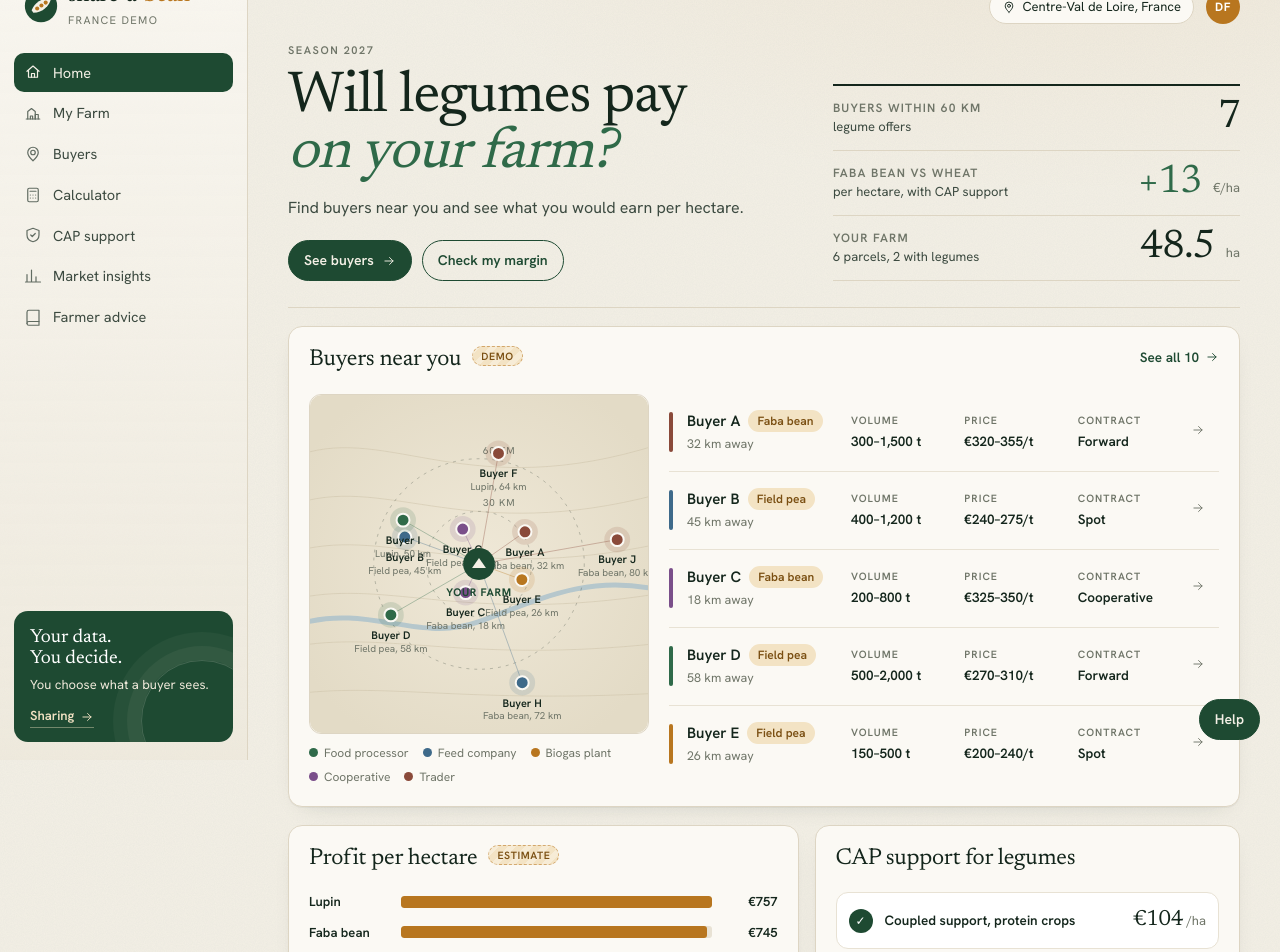
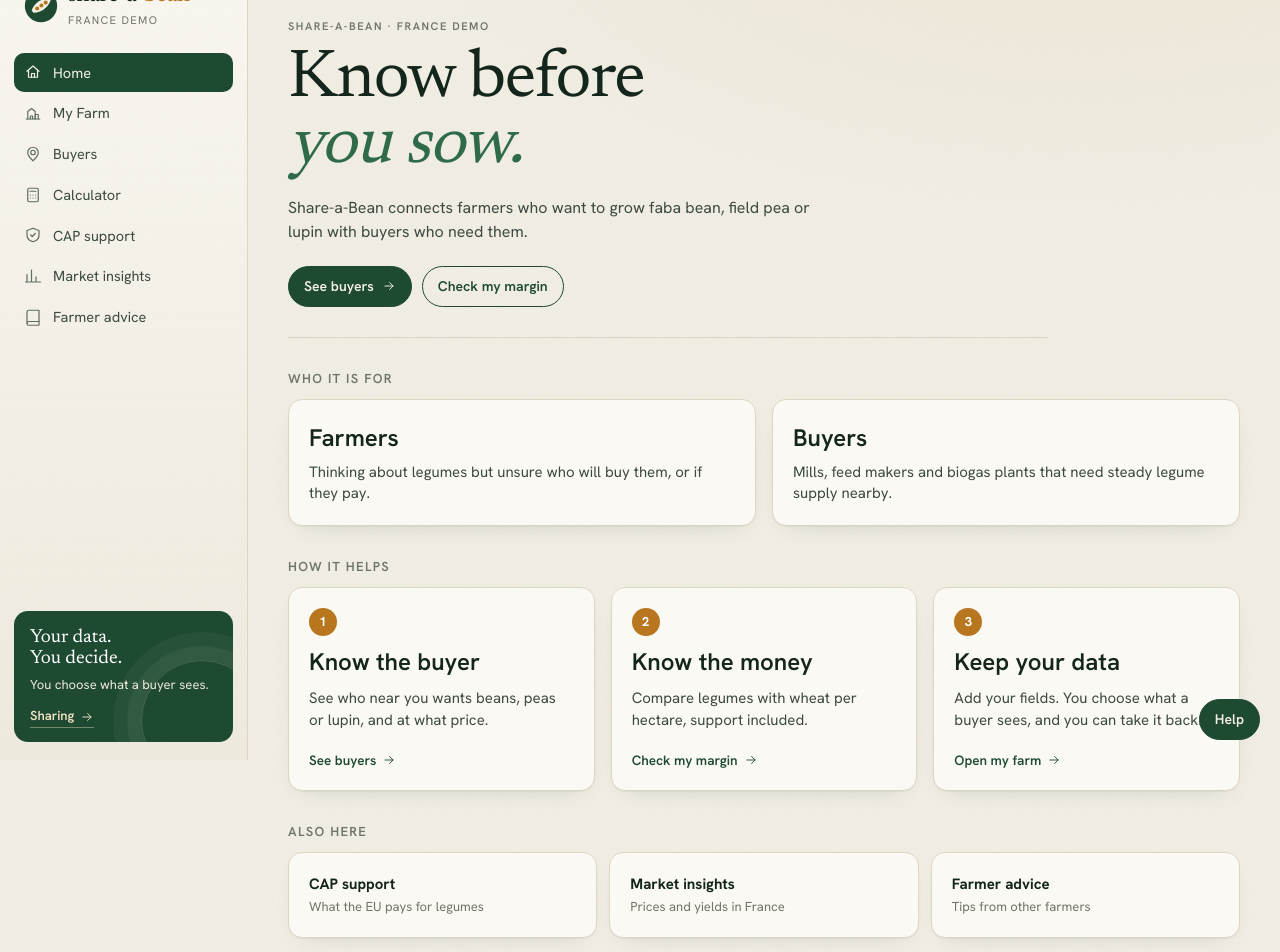
Before and after one commit to st3fansrb/Share-a-Bean, a Next.js app: page / in a window 1280 px wide. Shown: the part 40-992 px from the top of the page. Built offline with nearby package versions, Linux system fonts and the light colour scheme.

Commit message:
Home as an entrance: what, who, how, buttons to tabs
Co-Authored-By: Claude Sonnet 5.5 <noreply@anthropic.com>
Claude-Session: https://claude.ai/code/session_01JVG1BVqYuE899HTGSohLPG

```diff
--- a/app/home.css
+++ b/app/home.css
@@ -1,80 +1,29 @@
-.home { display: flex; flex-direction: column; gap: 18px; }
+.home { display: flex; flex-direction: column; gap: 34px; }
 
-.topbar { display: flex; justify-content: flex-end; align-items: center; gap: 12px; margin-bottom: -6px; }
-.place { display: inline-flex; align-items: center; gap: 6px; font-size: 13px; padding: 6px 12px; border: 1px solid var(--line); border-radius: 999px; background: var(--panel); }
-.avatar { width: 34px; height: 34px; border-radius: 50%; display: grid; place-items: center; background: var(--ochre); color: #fff; font-weight: 700; font-size: 12px; letter-spacing: 0.05em; }
-
-.hero { display: grid; grid-template-columns: minmax(0, 1.25fr) minmax(0, 1fr); gap: 36px; align-items: end; padding: 6px 0 10px; border-bottom: 1px solid var(--line); padding-bottom: 26px; }
-.hero h1 { font-size: 58px; line-height: 0.98; margin: 10px 0 14px; }
-.hero h1 em { display: block; }
-.hero .lede { margin-bottom: 20px; }
+.entrance { padding: 28px 0 30px; border-bottom: 1px solid var(--line); max-width: 760px; }
+.entrance h1 { font-size: 68px; line-height: 0.98; margin: 12px 0 16px; }
+.entrance h1 em { display: block; }
+.entrance .lede { margin-bottom: 22px; max-width: 560px; }
 .actions { display: flex; gap: 10px; flex-wrap: wrap; }
 
-.ledger { margin: 0; display: grid; gap: 0; border-top: 2px solid var(--ink); }
-.ledger > div { display: grid; grid-template-columns: 1fr auto; grid-template-rows: auto auto; column-gap: 12px; padding: 12px 0; border-bottom: 1px solid var(--line); }
-.ledger dt { font-size: 12px; letter-spacing: 0.1em; text-transform: uppercase; color: var(--muted); font-weight: 600; align-self: center; }
-.ledger dd { margin: 0; grid-row: span 2; align-self: center; font-family: var(--display); font-size: 40px; line-height: 1; letter-spacing: -0.02em; }
-.ledger dd small, .big small, .amt small { font-family: var(--body); font-size: 13px; color: var(--muted); letter-spacing: 0; margin-left: 3px; }
-.ledger span { font-size: 13px; color: var(--ink-2); }
-.pos { color: var(--forest-2); }
+.sec { font-size: 13px; letter-spacing: 0.1em; text-transform: uppercase; color: var(--muted); font-weight: 600; font-family: var(--body); margin: 0 0 12px; }
 
-.opps-body { display: grid; grid-template-columns: 340px minmax(0, 1fr); gap: 20px; align-items: start; }
-.mapwrap .buyermap { width: 100%; height: auto; display: block; border-radius: 12px; border: 1px solid var(--line); }
-.legend { list-style: none; padding: 0; margin: 10px 0 0; display: flex; flex-wrap: wrap; gap: 6px 14px; font-size: 12px; color: var(--muted); }
-.legend i { display: inline-block; width: 9px; height: 9px; border-radius: 50%; margin-right: 6px; }
+.who2 { display: grid; grid-template-columns: 1fr 1fr; gap: 16px; }
+.who2 h3 { font-size: 24px; margin: 0 0 6px; }
+.who2 p, .step p { margin: 0; color: var(--ink-2); font-size: 15px; line-height: 1.45; }
 
-.offers { list-style: none; margin: 0; padding: 0; display: flex; flex-direction: column; }
-.offers li + li { border-top: 1px solid var(--line-soft); }
-.offers a { display: grid; grid-template-columns: 4px minmax(150px, 1.4fr) repeat(3, minmax(0, 1fr)) 20px; gap: 14px; align-items: center; padding: 16px 8px 16px 0; text-decoration: none; border-radius: 10px; transition: background 0.15s; }
-.offers a:hover { background: rgba(30, 74, 50, 0.04); }
-.offers a:hover .go { transform: translateX(3px); color: var(--forest); }
-.swatch { width: 4px; height: 40px; border-radius: 4px; }
-.who h3 { font-size: 15px; display: flex; align-items: center; gap: 8px; flex-wrap: wrap; }
-.who .muted { font-size: 12.5px; }
-.fact { font-size: 13.5px; font-weight: 600; }
-.fact span { display: block; font-size: 10.5px; letter-spacing: 0.1em; text-transform: uppercase; color: var(--muted); font-weight: 600; margin-bottom: 2px; }
-.go { color: var(--muted); transition: transform 0.2s, color 0.2s; }
+.steps { list-style: none; margin: 0; padding: 0; display: grid; grid-template-columns: repeat(3, minmax(0, 1fr)); gap: 16px; }
+.step { display: flex; flex-direction: column; gap: 8px; }
+.step h3 { font-size: 24px; margin: 0; }
+.step .num { width: 28px; height: 28px; border-radius: 50%; display: grid; place-items: center; background: var(--ochre); color: #fff; font-weight: 700; font-size: 13px; }
+.step .link { margin-top: auto; padding-top: 10px; }
 
-.trio { display: grid; grid-template-columns: 1.2fr 1fr; gap: 16px; }
-.trio .card { display: flex; flex-direction: column; }
-.trio .link { margin-top: auto; padding-top: 14px; }
+.more { display: grid; grid-template-columns: repeat(3, minmax(0, 1fr)); gap: 12px; }
+.morelink { display: flex; flex-direction: column; gap: 2px; text-decoration: none; color: inherit; transition: background 0.15s; }
+.morelink:hover { background: #fff; }
+.morelink .muted { font-size: 13px; }
 
-.hbars { display: flex; flex-direction: column; gap: 11px; }
-.hb { display: grid; grid-template-columns: 82px 1fr 56px; gap: 10px; align-items: center; font-size: 13px; }
-.hl { color: var(--ink-2); }
-.track { height: 12px; background: var(--line-soft); border-radius: 3px; overflow: hidden; }
-.fill { display: block; height: 100%; background: #9aab9c; border-radius: 3px; transform-origin: left; animation: grow 0.9s 0.35s cubic-bezier(0.2, 0.7, 0.2, 1) both; }
-.hb.legume .fill { background: var(--ochre); }
-.hb.legume .hl { color: var(--ink); font-weight: 600; }
-.hv { text-align: right; font-weight: 600; font-variant-numeric: tabular-nums; }
-@keyframes grow { from { transform: scaleX(0); } to { transform: scaleX(1); } }
-@media (prefers-reduced-motion: reduce) { .fill { animation: none; } }
-
-.sheet td { padding: 8px 0; font-size: 13.5px; }
-.sheet td:last-child { text-align: right; font-weight: 600; font-variant-numeric: tabular-nums; }
-.sheet .muted { font-size: 12px; margin-left: 6px; }
-.result { margin-top: 12px; padding: 14px 16px; border-radius: 12px; background: var(--forest-soft); }
-.result .big { margin: 6px 0 2px; color: var(--forest); }
-.result .muted { font-size: 13px; }
-.rotline { font-size: 13px; color: var(--ink-2); margin-top: 12px; padding-left: 10px; border-left: 3px solid var(--ochre); }
-
-.schemes { list-style: none; margin: 0; padding: 0; display: flex; flex-direction: column; gap: 8px; }
-.schemes li { display: grid; grid-template-columns: 26px 1fr auto; gap: 10px; align-items: center; padding: 11px 12px; border-radius: 12px; background: #fff; border: 1px solid var(--line-soft); }
-.schemes b { display: block; font-size: 13.5px; font-weight: 600; }
-.schemes .muted { font-size: 11.5px; }
-.tick { width: 24px; height: 24px; border-radius: 50%; display: grid; place-items: center; background: var(--forest); color: #fff; font-size: 12px; }
-.amt { font-family: var(--display); font-size: 22px; }
-
-@media (max-width: 1100px) {
-  .trio { grid-template-columns: 1fr 1fr; }
-  .opps-body { grid-template-columns: 1fr; }
-  .mapwrap { max-width: 420px; }
+@media (max-width: 860px) {
+  .entrance h1 { font-size: 46px; }
+  .who2, .steps, .more { grid-template-columns: 1fr; }
 }
-@media (max-width: 760px) {
-  .hero { grid-template-columns: 1fr; }
-  .hero h1 { font-size: 42px; }
-  .trio { grid-template-columns: 1fr; }
-  .offers a { grid-template-columns: 1fr 1fr; padding: 14px 4px; border-left: 3px solid var(--line); padding-left: 12px; border-radius: 0; }
-  .offers .who { grid-column: 1 / -1; }
-  .offers .swatch, .offers .go { display: none; }
-}
--- a/app/page.tsx
+++ b/app/page.tsx
@@ -1,112 +1,71 @@
 import Link from "next/link";
-import { farmData, offerData, cropData, capSchemes, cropLabel } from "@/lib/data";
-import { marginPerHa } from "@/lib/calc";
-import { Synthetic } from "@/components/Tag";
-import { BuyerMap, TYPE_COLOR } from "@/components/BuyerMap";
 import { icons } from "@/components/Icons";
 import "./home.css";
 
-type Id = keyof typeof cropData;
-const coupled = capSchemes.find((s) => s.id === "coupled-protein")?.eurHa ?? 0;
-const support = (id: Id) => (cropData[id].legume ? coupled : 0);
-const margin = (id: Id) => marginPerHa({ ...cropData[id], supportEurHa: support(id) });
-const eur = (n: number) => Math.round(n).toLocaleString("en-GB");
+const steps = [
+  { n: "1", title: "Know the buyer", text: "See who near you wants beans, peas or lupin, and at what price.", href: "/opportunities", cta: "See buyers" },
+  { n: "2", title: "Know the money", text: "Compare legumes with wheat per hectare, support included.", href: "/calculator", cta: "Check my margin" },
+  { n: "3", title: "Keep your data", text: "Add your fields. You choose what a buyer sees, and you can take it back.", href: "/farm", cta: "Open my farm" },
+];
+
+const more = [
+  { href: "/cap", label: "CAP support", text: "What the EU pays for legumes" },
+  { href: "/insights", label: "Market insights", text: "Prices and yields in France" },
+  { href: "/knowledge", label: "Farmer advice", text: "Tips from other farmers" },
+];
 
 export default function Home() {
-  const area = farmData.parcels.reduce((s, p) => s + p.area, 0);
-  const ids = Object.keys(cropData) as Id[];
-  const margins = ids.map((id) => ({ id, m: margin(id) })).sort((a, b) => b.m - a.m);
-  const max = Math.max(...margins.map((x) => x.m));
-  const gap = margin("faba") - margin("wheat");
   return (
     <div className="home">
-      <header className="topbar reveal d1">
-        <span className="place">{icons.pin} {farmData.region}, France</span>
-        <span className="avatar" title={farmData.name}>DF</span>
-      </header>
-
-      <section className="hero reveal d2">
-        <div>
-          <div className="eyebrow">Season 2027</div>
-          <h1>Will legumes pay <em>on your farm?</em></h1>
-          <p className="lede">Find buyers near you and see what you would earn per hectare.</p>
+      <section className="entrance reveal d1">
+        <div className="eyebrow">Share-a-Bean · France demo</div>
+        <h1>Know before <em>you sow.</em></h1>
+        <p className="lede">Share-a-Bean connects farmers who want to grow faba bean, field pea or lupin with buyers who need them.</p>
         <div className="actions">
           <Link className="btn" href="/opportunities">See buyers {icons.arrow}</Link>
           <Link className="btn ghost" href="/calculator">Check my margin</Link>
         </div>
-        </div>
-        <dl className="ledger">
-          <div><dt>Buyers within 60 km</dt><dd>{offerData.filter((o) => o.distanceKm <= 60).length}</dd><span>legume offers</span></div>
-          <div><dt>Faba bean vs wheat</dt><dd className="pos">+{eur(gap)} <small>€/ha</small></dd><span>per hectare, with CAP support</span></div>
-          <div><dt>Your farm</dt><dd>{area} <small>ha</small></dd><span>{farmData.parcels.length} parcels, {farmData.parcels.filter((p) => cropData[p.crop as Id].legume).length} with legumes</span></div>
-        </dl>
       </section>
 
-      <section className="card opps reveal d3">
-        <div className="cardhead">
-          <div><h2>Buyers near you <Synthetic>demo</Synthetic></h2></div>
-          <Link className="link" href="/opportunities">See all {offerData.length} {icons.arrow}</Link>
+      <section className="reveal d2">
+        <h2 className="sec">Who it is for</h2>
+        <div className="who2">
+          <div className="card">
+            <h3>Farmers</h3>
+            <p>Thinking about legumes but unsure who will buy them, or if they pay.</p>
           </div>
-        <div className="opps-body">
-          <div className="mapwrap">
-            <BuyerMap />
-            <ul className="legend">
-              {Object.entries(TYPE_COLOR).map(([t, c]) => <li key={t}><i style={{ background: c }} />{t}</li>)}
-            </ul>
+          <div className="card">
+            <h3>Buyers</h3>
+            <p>Mills, feed makers and biogas plants that need steady legume supply nearby.</p>
           </div>
-          <ol className="offers">
-            {offerData.slice(0, 5).map((o) => (
-              <li key={o.id}>
-                <Link href={`/calculator?offer=${o.id}&crop=${o.crop}&price=${Math.round((o.priceEurT[0] + o.priceEurT[1]) / 2)}`} style={{ borderLeftColor: TYPE_COLOR[o.type] }}>
-                  <span className="swatch" style={{ background: TYPE_COLOR[o.type] }} />
-                  <div className="who">
-                    <h3>{o.buyer} <span className="chip legume">{cropLabel(o.crop)}</span></h3>
-                    <span className="muted">{o.distanceKm} km away</span>
         </div>
-                  <div className="fact"><span>Volume</span>{eur(o.volumeT[0])}–{eur(o.volumeT[1])} t</div>
-                  <div className="fact"><span>Price</span>€{o.priceEurT[0]}–{o.priceEurT[1]}/t</div>
-                  <div className="fact"><span>Contract</span>{o.contract}</div>
-                  <span className="go">{icons.arrow}</span>
-                </Link>
+      </section>
+
+      <section className="reveal d3">
+        <h2 className="sec">How it helps</h2>
+        <ol className="steps">
+          {steps.map((s) => (
+            <li key={s.n} className="card step">
+              <span className="num">{s.n}</span>
+              <h3>{s.title}</h3>
+              <p>{s.text}</p>
+              <Link className="link" href={s.href}>{s.cta} {icons.arrow}</Link>
             </li>
           ))}
         </ol>
+      </section>
+
+      <section className="reveal d4">
+        <h2 className="sec">Also here</h2>
+        <div className="more">
+          {more.map((m) => (
+            <Link key={m.href} href={m.href} className="card morelink">
+              <b>{m.label}</b>
+              <span className="muted">{m.text}</span>
+            </Link>
+          ))}
         </div>
       </section>
-
-      <div className="trio">
-        <section className="card reveal d4">
-          <div className="cardhead">
-            <div><h2>Profit per hectare <Synthetic>estimate</Synthetic></h2></div>
-          </div>
-          <div className="hbars">
-            {margins.map(({ id, m }) => (
-              <div key={id} className={cropData[id].legume ? "hb legume" : "hb"}>
-                <span className="hl">{cropData[id].label}</span>
-                <span className="track"><span className="fill" style={{ width: `${(m / max) * 100}%` }} /></span>
-                <span className="hv">€{eur(m)}</span>
-              </div>
-            ))}
-          </div>
-          <p className="note">Legumes in ochre.</p>
-        </section>
-
-        <section className="card reveal d5">
-          <div className="cardhead">
-            <div><h2>CAP support for legumes</h2></div>
-          </div>
-          <ul className="schemes">
-            {capSchemes.map((s) => (
-              <li key={s.id}>
-                <span className="tick">✓</span>
-                <div><b>{s.label}</b></div>
-                <span className="amt">€{s.eurHa}<small>/ha</small></span>
-              </li>
-            ))}
-          </ul>
-          <Link className="link" href="/cap">Details {icons.arrow}</Link>
-        </section>
-      </div>
     </div>
   );
 }
```
Lines whose indentation alone changed are shown as unchanged.
